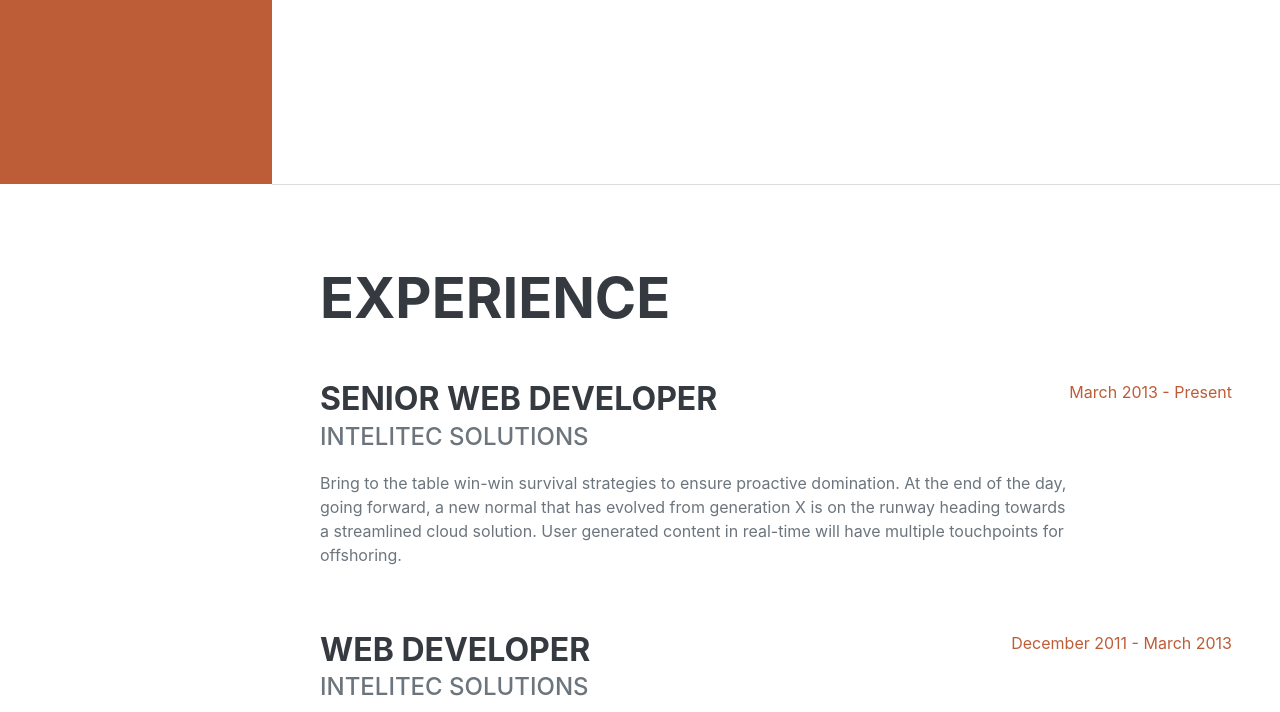
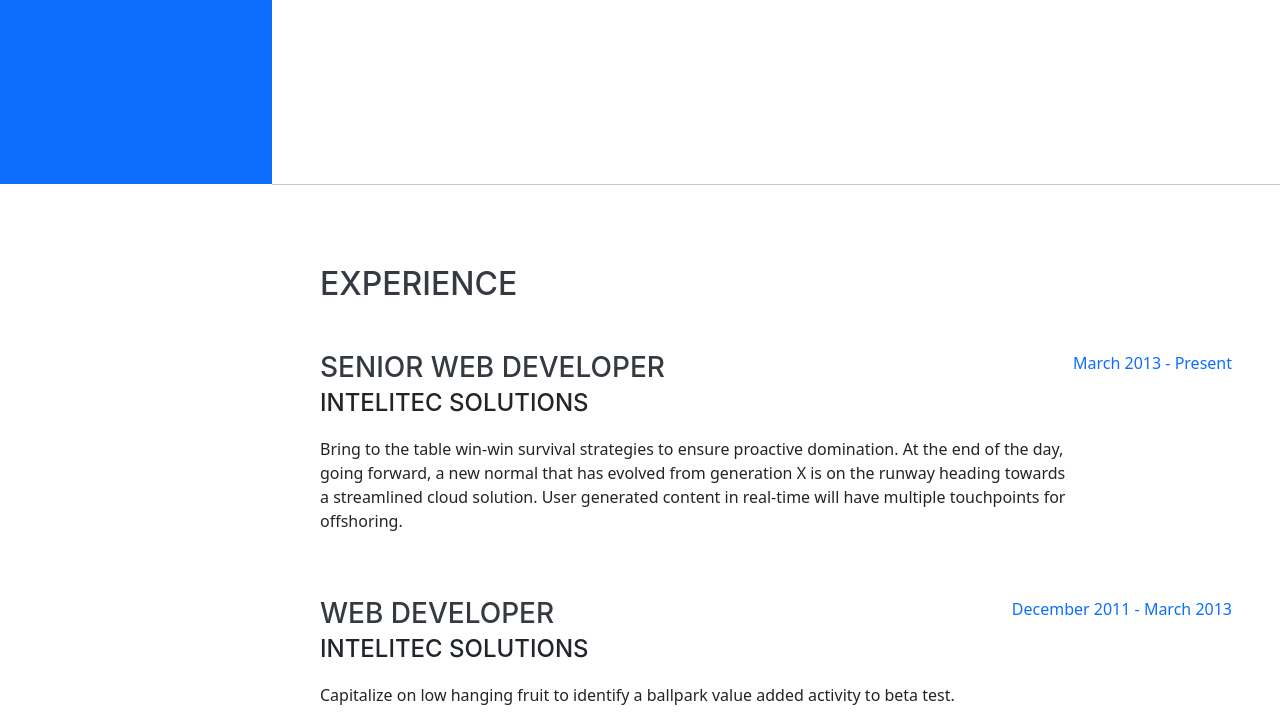
Before and after one commit to nasiriv/cv, a plain HTML site: page index.html in a window 1280 px wide. Shown: the part 616-1328 px from the top of the page. Drawn offline with nearby package versions, Linux system fonts and the light colour scheme; a web font is replaced by a local one.

Commit message:
Update index.html

```diff
--- a/index.html
+++ b/index.html
@@ -14,6 +14,7 @@
         <link href="https://fonts.googleapis.com/css?family=Muli:400,400i,800,800i" rel="stylesheet" type="text/css" />
         <!-- Core theme CSS (includes Bootstrap)-->
         <link href="css/styles.css" rel="stylesheet" />
+        <link rel="stylesheet" href="https://cdn.jsdelivr.net/npm/bootstrap@5.0.2/dist/css/bootstrap.rtl.min.css" integrity="sha384-gXt9imSW0VcJVHezoNQsP+TNrjYXoGcrqBZJpry9zJt8PCQjobwmhMGaDHTASo9N" crossorigin="anonymous" >
     </head>
     <body id="page-top">
         <!-- Navigation-->
```
